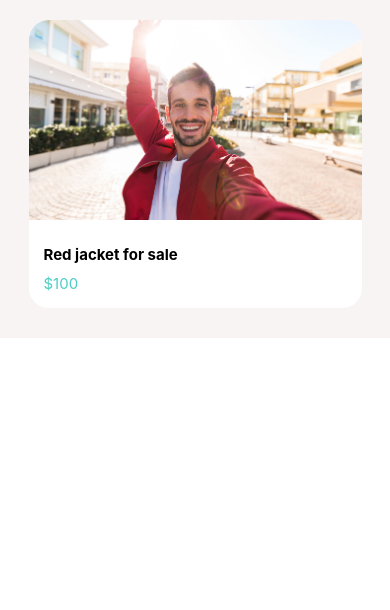
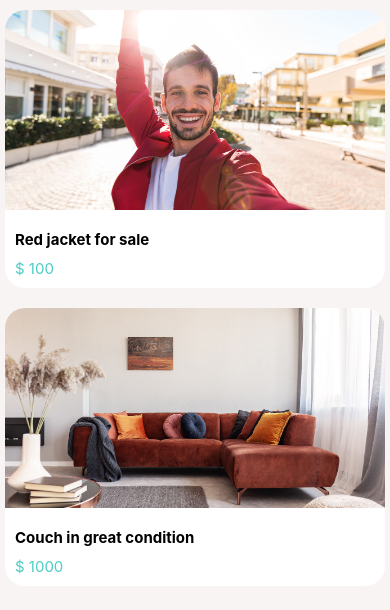
Before and after one commit to gitysubh/React-Native-Expo-Frist, a React Native app: screen / in a window 390 px wide. Shown: the top 610 px of the page. Built offline with nearby package versions, Linux system fonts and the light colour scheme.

Commit message:
- implement account screen - implement listing screen

```diff
--- a/App.js
+++ b/App.js
@@ -8,17 +8,14 @@ import {
   Platform,
 } from "react-native";
 
-import WelcomeScreen from "./src/screens/welcomeScreen";
-import ViewImageScreen from "./src/screens/ViewImageScreen";
-import CardList from "./src/screens/CardListScreen";
+import colors from "./src/config/color.json";
+import ListingScreen from "./src/screens/ListingScreen";
 
 class App extends Component {
   render() {
     return (
       <SafeAreaView style={styles.container}>
-        <CardList />
-        {/* <ViewImageScreen /> */}
-        {/* <WelcomeScreen /> */}
+        <ListingScreen />
       </SafeAreaView>
     );
   }
@@ -27,8 +24,9 @@ export default App;
 
 const styles = StyleSheet.create({
   container: {
-    // backgroundColor: "rgba(0,0,0,0)",
+    backgroundColor: colors.grey,
     color: "#FFFFFF",
     flex: 1,
+    paddingHorizontal: 5,
   },
 });
--- a/package.json
+++ b/package.json
@@ -13,7 +13,8 @@
     "react": "~16.11.0",
     "react-dom": "~16.11.0",
     "react-native": "https://github.com/expo/react-native/archive/sdk-38.0.0.tar.gz",
-    "react-native-web": "~0.11.7"
+    "react-native-web": "~0.11.7",
+    "expo-constants": "~9.1.1"
   },
   "devDependencies": {
     "@babel/core": "^7.8.6",
--- a/src/components/CardComponent.js
+++ b/src/components/CardComponent.js
@@ -17,10 +17,10 @@ const Card = ({ title, subtitle, image }) => {
 
 const styles = StyleSheet.create({
   container: {
-    width: "90%",
+    width: "100%",
     backgroundColor: color.white,
     borderRadius: 20,
-    marginVertical: 20,
+    marginVertical: 10,
     overflow: "hidden",
   },
   image: {
@@ -29,7 +29,7 @@ const styles = StyleSheet.create({
     resizeMode: "cover",
   },
   infoContainer: {
-    padding: 15,
+    padding: 10,
   },
   title: {
     fontWeight: "bold",
--- /dev/null
+++ b/src/components/Screen.jsx
@@ -0,0 +1,14 @@
+import React from 'react';
+import { SafeAreaView, View } from 'react-native';
+
+import Constants from "expo-constants";
+
+const Screen = ({ style = {}, children }) => {
+    return (
+        <SafeAreaView style={{ flex: 1, paddingTop: Constants.statusBarHeight }}>
+            <View style={style}>{children}</View>
+        </SafeAreaView>
+    );
+}
+
+export default Screen;
--- a/src/config/color.json
+++ b/src/config/color.json
@@ -3,5 +3,7 @@
   "secondary": "#4ECDC4",
   "black": "#000000",
   "white": "#ffffff",
-  "grey": "#f8f4f4"
+  "grey": "#f8f4f4",
+  "deepGrey": "#817e7e",
+  "yellow": "#ffe66d"
 }
--- /dev/null
+++ b/src/screens/ListingScreen.jsx
@@ -0,0 +1,44 @@
+import React from 'react';
+import { View, FlatList, StyleSheet } from 'react-native';
+
+import Screen from "../components/Screen";
+import Card from "../components/CardComponent"
+import colors from "../config/color.json";
+
+const listItem = [
+    {
+        id: 1,
+        title: "Red jacket for sale",
+        image: require('../assets/jacket.jpg'),
+        subtitle: 100
+    },
+    {
+        id: 2,
+        title: "Couch in great condition",
+        image: require('../assets/couch.jpg'),
+        subtitle: 1000
+    }
+]
+const ListingScreen = () => {
+    return (
+        <Screen style={styles.container}>
+            <FlatList
+                data={listItem}
+                renderItem={({ item }) => <Card
+                    image={item.image}
+                    title={item.title}
+                    subtitle={`$ ${item.subtitle}`}
+                />}
+                keyExtractor={listItem => listItem.id.toString()}
+            />
+
+        </Screen>
+    );
+}
+const styles = StyleSheet.create({
+    container: {
+        paddingHorizontal: 5
+    }
+})
+
+export default ListingScreen;
```
Also changed, not shown: src/components/AvatarComponent.jsx (added, +19 -0 lines), src/components/IconCompoent.jsx (added, +24 -0 lines), src/components/ListItem.jsx (added, +45 -0 lines), src/components/SeparatorComponent.jsx (added, +17 -0 lines), src/screens/AccountScreen.jsx (added, +72 -0 lines).
